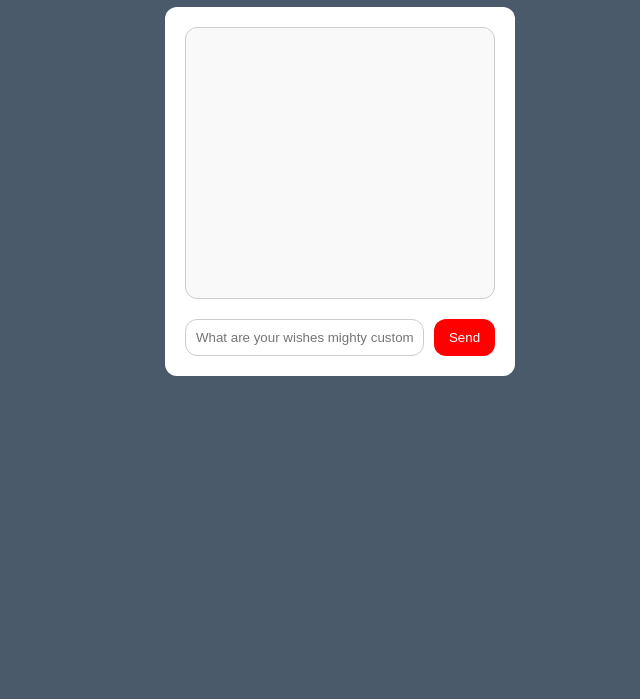
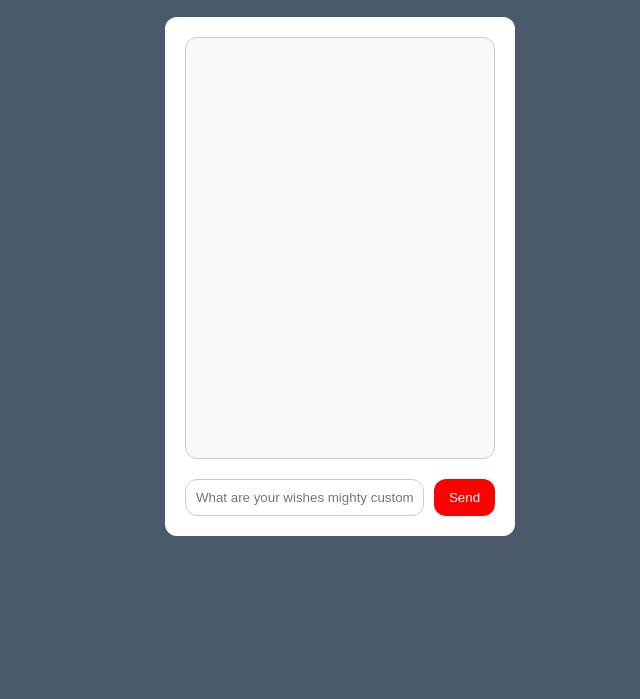
Before and after one commit to AnthonyVelikov/Makeup, a plain HTML site: page index.html in a window 1280 px wide. Shown: the part 141-840 px from the top of the page, without its empty margins (320-960 px from the left). Drawn offline with Linux system fonts and the light colour scheme.

Commit message:
Update styles.css

```diff
--- a/styles.css
+++ b/styles.css
@@ -3,7 +3,7 @@
   --chat-user-bg: #d0e7ff;
   --chat-bot-bg: #f0f0f0;
   --accent: #ff0000;
-  --font-main: Arial, sans-serif;
+  --font-main: 'Segoe UI', Tahoma, Geneva, Verdana, sans-serif;
   --radius: 12px;
 }
 
@@ -37,7 +37,7 @@ body {
   background: white;
   border-radius: var(--radius);
   padding: 20px;
-  max-width: 500px;
+  max-width: 700px;
   width: 100%;
   margin-top: 20px;
   color: black;
@@ -47,7 +47,7 @@ body {
 }
 
 .chat {
-  height: 250px;
+  height: 400px;
   overflow-y: auto;
   border: 1px solid #ccc;
   padding: 10px;
```
